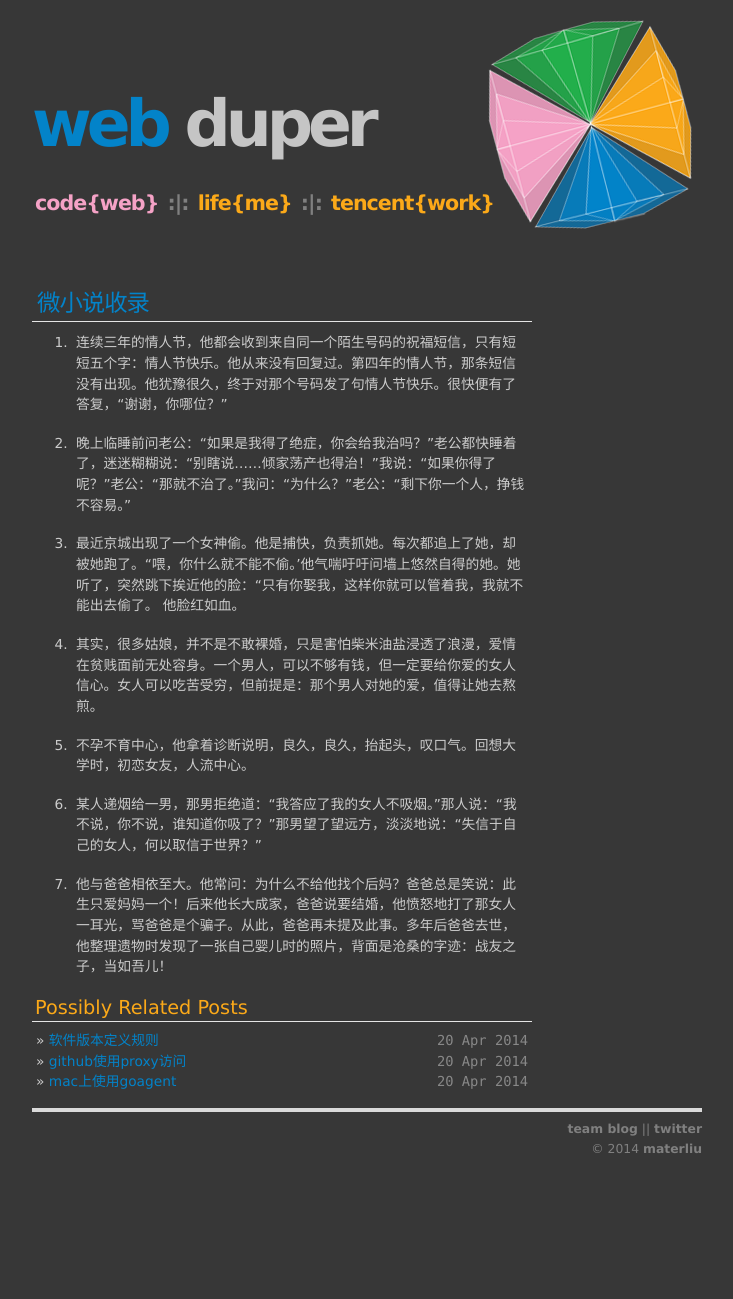
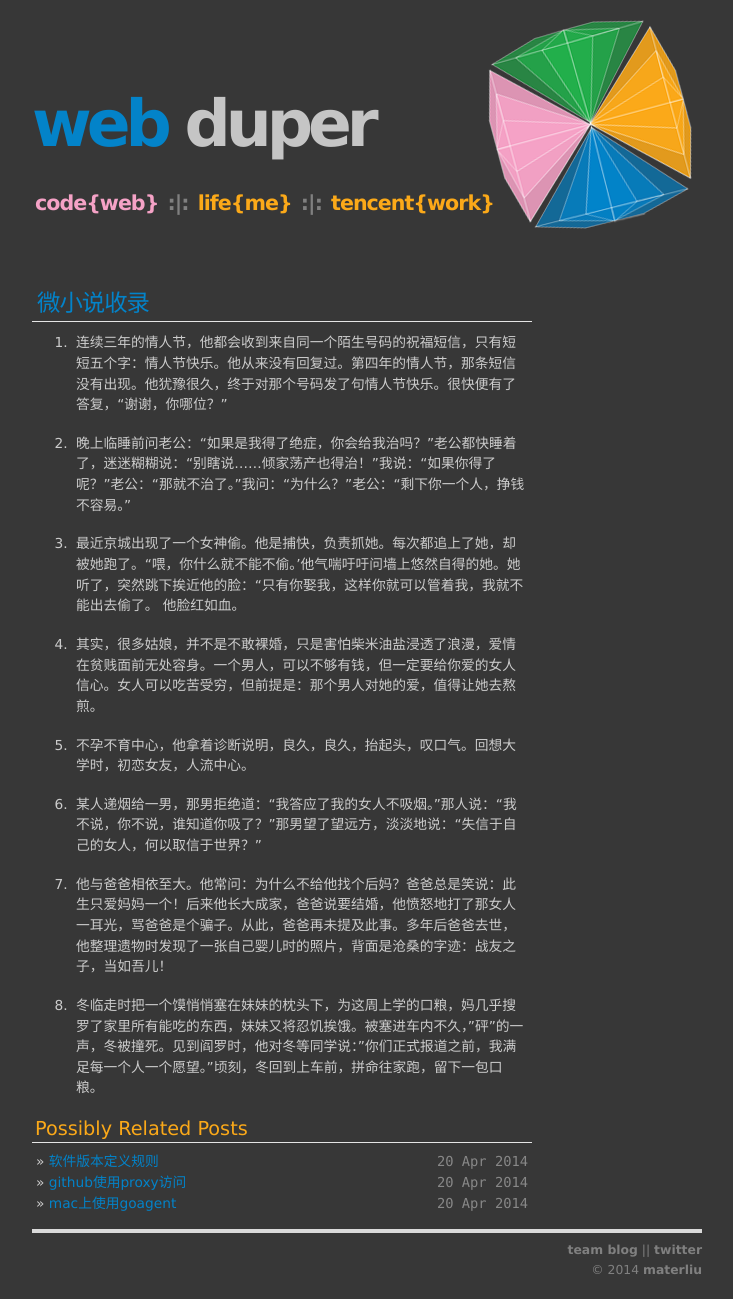
Before and after one commit to materliu/materliu.github.io, a Jekyll site: the page built from all/life/_posts/2014-04-12-微小说收录.md, in a window 1280 px wide. Shown: the whole page, without its empty margins (273-1006 px from the left). Built offline with Jekyll 4.4.1, drawn with Linux system fonts in a browser that asks for light colours; Markdown is read by kramdown in place of the engine named in the settings; before the commit the page ends 1178 px from its top, so only the background shows below that.

Commit message:
添加新的微小说

```diff
--- a/all/life/_posts/2014-04-12-微小说收录.md
+++ b/all/life/_posts/2014-04-12-微小说收录.md
@@ -17,3 +17,5 @@ title: 2014-04-12-微小说收录.md
 2. 某人递烟给一男，那男拒绝道：“我答应了我的女人不吸烟。”那人说：“我不说，你不说，谁知道你吸了？”那男望了望远方，淡淡地说：“失信于自己的女人，何以取信于世界？”
 
 3. 他与爸爸相依至大。他常问：为什么不给他找个后妈？爸爸总是笑说：此生只爱妈妈一个！后来他长大成家，爸爸说要结婚，他愤怒地打了那女人一耳光，骂爸爸是个骗子。从此，爸爸再未提及此事。多年后爸爸去世，他整理遗物时发现了一张自己婴儿时的照片，背面是沧桑的字迹：战友之子，当如吾儿！
+
+4. 冬临走时把一个馍悄悄塞在妹妹的枕头下，为这周上学的口粮，妈几乎搜罗了家里所有能吃的东西，妹妹又将忍饥挨饿。被塞进车内不久，"砰"的一声，冬被撞死。见到阎罗时，他对冬等同学说："你们正式报道之前，我满足每一个人一个愿望。"顷刻，冬回到上车前，拼命往家跑，留下一包口粮。
```
